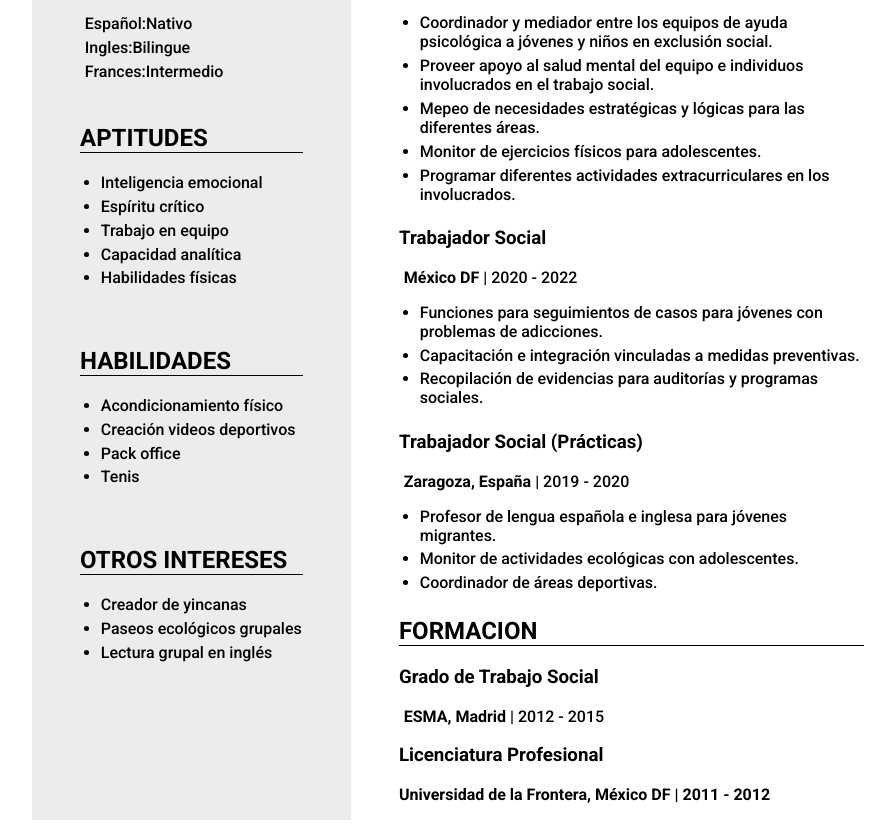
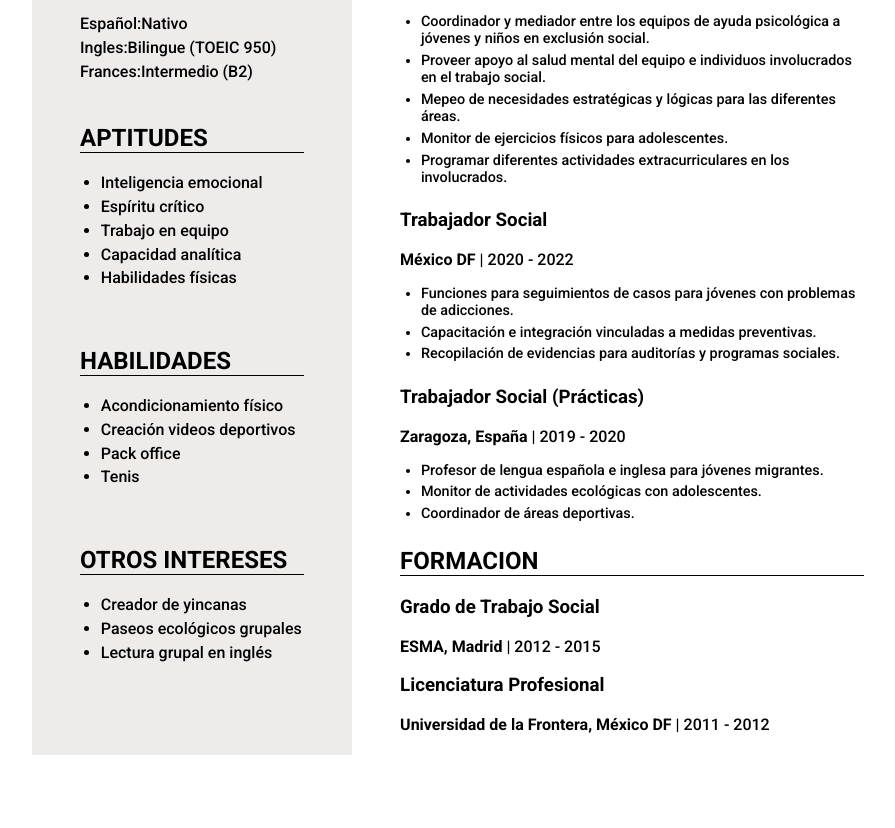
Before and after one commit to SebasLopDev/CCOMP3-1-2024-2, a plain HTML site: page Desarrollo Basado en Plataformas/curriculum1.html in a window 1280 px wide. Shown: the part 473-1301 px from the top of the page, without its empty margins (168-1063 px from the left). After the commit the page ends 1236 px from the top, so only its background shows below. Drawn offline with Linux system fonts and the light colour scheme.

Commit message:
actualizacion

```diff
--- a/Desarrollo Basado en Plataformas/curriculum.html
+++ b/Desarrollo Basado en Plataformas/curriculum1.html
@@ -28,7 +28,8 @@
             color: rgb(168, 164, 164);
         }
         p{
-            margin: 0.3rem;
+
+            margin: 0.3rem 0;
         }
         ul{
             padding-left: 1.3rem;
@@ -77,6 +78,9 @@
         .section-1{
            padding: 1rem 3rem;
 
+        }
+        .section-1 li{
+            font-size: 0.9rem;
         }
 
         .borde{
@@ -145,8 +149,8 @@
                 <br>
                 <h2 class="borde">IDIOMAS</h2>
                 <p>Español:Nativo</p>
-                <p>Ingles:Bilingue</p>
-                <p>Frances:Intermedio</p>
+                <p>Ingles:Bilingue (TOEIC 950)</p>
+                <p>Frances:Intermedio (B2)</p>
                 <br>
                 <h2 class="borde">APTITUDES</h2>
                 <ul>
@@ -209,7 +213,7 @@
                 <h3><strong>Grado de Trabajo Social</strong> </h3>
                 <p><b>ESMA, Madrid</b> | 2012 - 2015</p>
                 <h3><strong>Licenciatura Profesional</strong> </h3>
-                <b>Universidad de la Frontera, México DF | 2011 - 2012</b>
+                <p><b>Universidad de la Frontera, México DF</b> | 2011 - 2012</p>
             </section>
         </div>
 
```
